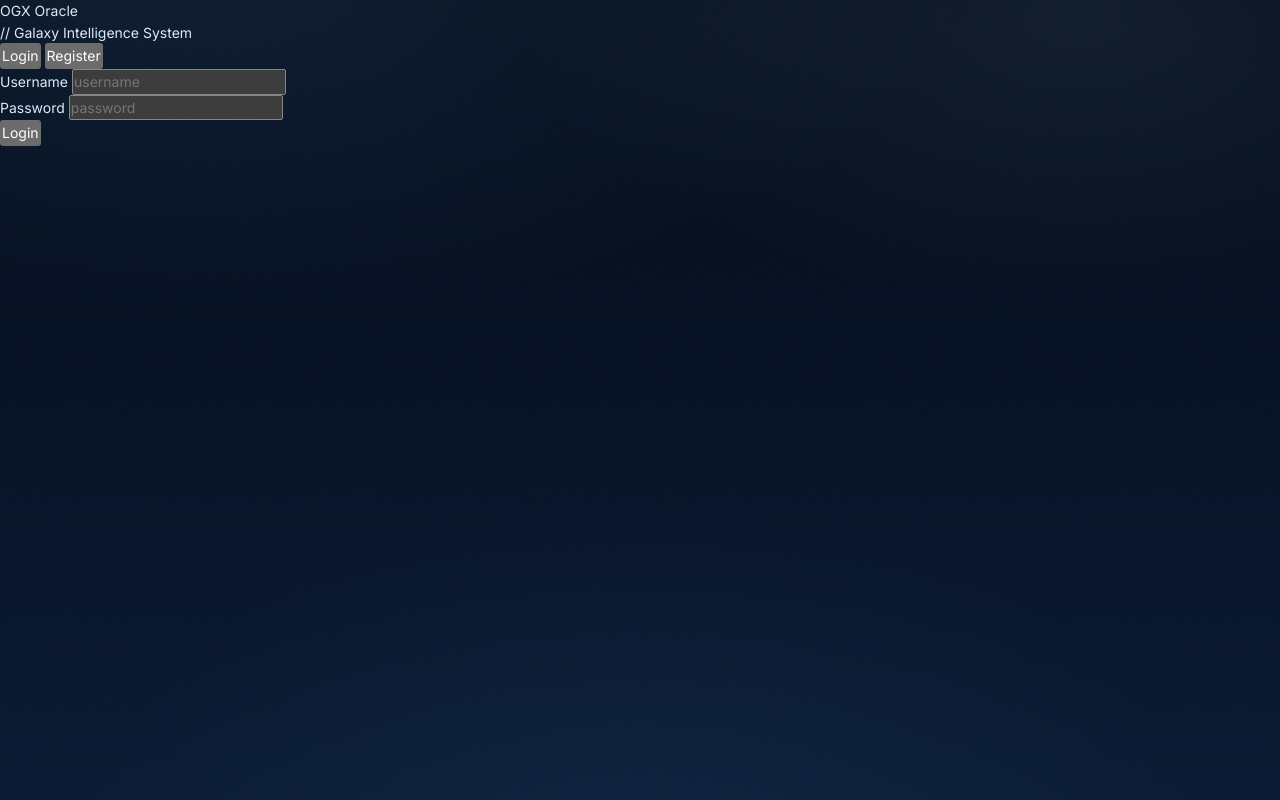
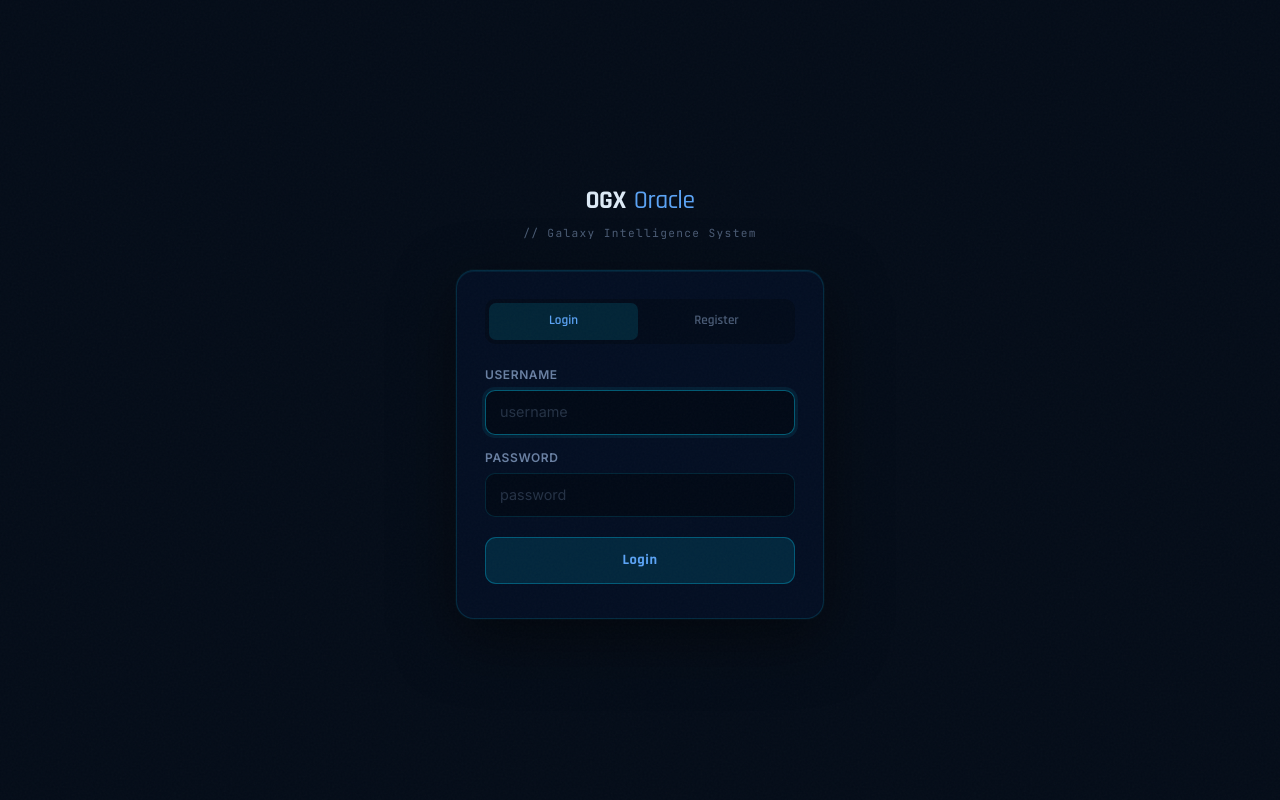
Before and after one commit to Gurgenbaba/ogx-oraclev2, a FastAPI app: page /login in a window 1280 px wide. Run offline with FastAPI, Linux system fonts and the light colour scheme.

Commit message:
fix: add login.css, add .psg-hidden CSS

```diff
--- /dev/null
+++ b/app/static/login.css
@@ -0,0 +1,265 @@
+/* app/static/login.css — Login/Register page */
+
+*, *::before, *::after { box-sizing: border-box; }
+
+body {
+  margin: 0;
+  min-height: 100vh;
+  display: flex;
+  align-items: center;
+  justify-content: center;
+  background: var(--bg-0, #040d1a);
+  font-family: var(--font-body, 'Inter', sans-serif);
+}
+
+/* ── Wrapper ── */
+.login-wrap {
+  width: 100%;
+  max-width: 400px;
+  padding: 24px 16px;
+}
+
+/* ── Logo ── */
+.login-logo {
+  text-align: center;
+  margin-bottom: 28px;
+}
+.login-logo a { text-decoration: none; }
+.brand-row {
+  display: flex;
+  align-items: baseline;
+  justify-content: center;
+  gap: 8px;
+  margin-bottom: 4px;
+}
+.brand-row .ogx {
+  font-family: var(--font-head, 'Space Grotesk', sans-serif);
+  font-size: 1.6rem;
+  font-weight: 800;
+  color: var(--text-0, #e8f4ff);
+  letter-spacing: -.02em;
+}
+.brand-row .oracle {
+  font-family: var(--font-head, 'Space Grotesk', sans-serif);
+  font-size: 1.6rem;
+  font-weight: 400;
+  color: var(--acc-0, #00d4ff);
+  letter-spacing: -.02em;
+}
+.tagline {
+  display: block;
+  font-family: var(--font-mono, 'JetBrains Mono', monospace);
+  font-size: .7rem;
+  color: var(--text-3, rgba(180,210,255,.3));
+  letter-spacing: .12em;
+}
+
+/* ── Card ── */
+.login-card {
+  background: rgba(4,16,36,.92);
+  border: 1px solid rgba(0,212,255,.14);
+  border-radius: 18px;
+  padding: 28px 28px 24px;
+  box-shadow:
+    0 20px 60px rgba(0,0,0,.5),
+    0 0 0 1px rgba(0,212,255,.04),
+    inset 0 1px 0 rgba(0,212,255,.08);
+}
+
+/* ── Tabs ── */
+.login-tabs {
+  display: flex;
+  gap: 4px;
+  margin-bottom: 22px;
+  background: rgba(0,0,0,.25);
+  border-radius: 10px;
+  padding: 4px;
+}
+.login-tab {
+  flex: 1;
+  padding: 8px 12px;
+  border: none;
+  border-radius: 7px;
+  background: transparent;
+  color: var(--text-3, rgba(180,210,255,.4));
+  font-family: var(--font-head, 'Space Grotesk', sans-serif);
+  font-size: .82rem;
+  font-weight: 600;
+  cursor: pointer;
+  transition: background .15s, color .15s;
+}
+.login-tab.active {
+  background: rgba(0,212,255,.12);
+  color: var(--acc-0, #00d4ff);
+}
+.login-tab:hover:not(.active) {
+  color: var(--text-1, rgba(220,235,255,.8));
+}
+
+/* ── Fields ── */
+.login-field {
+  margin-bottom: 14px;
+}
+.login-field-last { margin-bottom: 20px; }
+.login-field label {
+  display: block;
+  font-size: .75rem;
+  font-weight: 600;
+  color: var(--text-2, rgba(180,210,255,.55));
+  margin-bottom: 6px;
+  letter-spacing: .05em;
+  text-transform: uppercase;
+}
+.login-field input {
+  width: 100%;
+  padding: 10px 14px;
+  background: rgba(0,0,0,.35);
+  border: 1px solid rgba(0,212,255,.14);
+  border-radius: 10px;
+  color: var(--text-0, #e8f4ff);
+  font-family: var(--font-body, 'Inter', sans-serif);
+  font-size: .9rem;
+  outline: none;
+  transition: border-color .15s, box-shadow .15s;
+}
+.login-field input:focus {
+  border-color: rgba(0,212,255,.4);
+  box-shadow: 0 0 0 3px rgba(0,212,255,.08);
+}
+.login-field input::placeholder { color: rgba(180,210,255,.2); }
+
+/* ── Policy ── */
+.login-policy {
+  font-family: var(--font-mono, 'JetBrains Mono', monospace);
+  font-size: .7rem;
+  color: var(--text-3, rgba(180,210,255,.3));
+  margin-bottom: 16px;
+}
+
+/* ── Buttons ── */
+.login-btn {
+  display: block;
+  width: 100%;
+  padding: 11px 16px;
+  border-radius: 11px;
+  border: 1px solid rgba(0,212,255,.3);
+  background: rgba(0,212,255,.12);
+  color: var(--acc-0, #00d4ff);
+  font-family: var(--font-head, 'Space Grotesk', sans-serif);
+  font-size: .9rem;
+  font-weight: 700;
+  text-align: center;
+  text-decoration: none;
+  cursor: pointer;
+  letter-spacing: .04em;
+  transition: background .15s, border-color .15s, box-shadow .15s;
+  margin-bottom: 10px;
+}
+.login-btn:hover {
+  background: rgba(0,212,255,.2);
+  border-color: rgba(0,212,255,.5);
+  box-shadow: 0 4px 16px rgba(0,212,255,.15);
+}
+.login-btn-ghost {
+  background: rgba(0,0,0,.2);
+  border-color: rgba(0,212,255,.12);
+  color: var(--text-2, rgba(180,210,255,.55));
+}
+.login-btn-ghost:hover {
+  background: rgba(0,212,255,.06);
+  border-color: rgba(0,212,255,.25);
+  color: var(--acc-0, #00d4ff);
+}
+
+/* ── Error ── */
+.login-error {
+  background: rgba(255,60,60,.08);
+  border: 1px solid rgba(255,60,60,.2);
+  border-radius: 8px;
+  padding: 9px 13px;
+  color: #ff8080;
+  font-size: .82rem;
+  margin-bottom: 14px;
+  display: none;
+}
+.login-error.visible { display: block; }
+
+/* ── Token pane ── */
+.success-head {
+  display: flex;
+  align-items: center;
+  gap: 14px;
+  margin-bottom: 18px;
+}
+.success-icon {
+  width: 40px;
+  height: 40px;
+  border-radius: 50%;
+  background: rgba(0,212,255,.12);
+  border: 1px solid rgba(0,212,255,.25);
+  display: flex;
+  align-items: center;
+  justify-content: center;
+  color: var(--acc-0, #00d4ff);
+  font-size: 1.1rem;
+  flex-shrink: 0;
+}
+.success-title {
+  font-family: var(--font-head, 'Space Grotesk', sans-serif);
+  font-size: 1rem;
+  font-weight: 700;
+  color: var(--text-0, #e8f4ff);
+}
+.success-sub {
+  font-size: .78rem;
+  color: var(--text-3, rgba(180,210,255,.35));
+  margin-top: 2px;
+}
+.token-box {
+  margin-bottom: 16px;
+}
+.token-box-label {
+  font-family: var(--font-mono, 'JetBrains Mono', monospace);
+  font-size: .68rem;
+  color: rgba(0,212,255,.4);
+  letter-spacing: .1em;
+  text-transform: uppercase;
+  margin-bottom: 6px;
+}
+.token-box-ta {
+  width: 100%;
+  height: 80px;
+  background: rgba(0,0,0,.4);
+  border: 1px solid rgba(0,212,255,.12);
+  border-radius: 10px;
+  padding: 10px 12px;
+  color: rgba(180,230,255,.8);
+  font-family: var(--font-mono, 'JetBrains Mono', monospace);
+  font-size: .72rem;
+  resize: none;
+  outline: none;
+  word-break: break-all;
+  line-height: 1.5;
+}
+.token-box-hint {
+  font-size: .7rem;
+  color: var(--text-3, rgba(180,210,255,.3));
+  margin-top: 6px;
+  font-family: var(--font-mono, 'JetBrains Mono', monospace);
+}
+.success-actions {
+  display: flex;
+  gap: 8px;
+}
+.success-actions .login-btn { flex: 1; margin-bottom: 0; }
+.success-copied {
+  text-align: center;
+  font-size: .78rem;
+  color: var(--acc-0, #00d4ff);
+  font-family: var(--font-mono, 'JetBrains Mono', monospace);
+  margin-top: 8px;
+  min-height: 18px;
+  opacity: 0;
+  transition: opacity .2s;
+}
+.success-copied.visible { opacity: 1; }
--- a/app/static/prestige.css
+++ b/app/static/prestige.css
@@ -1,3 +1,5 @@
+.psg-hidden { display: none !important; }
+
 /* app/static/prestige.css — Oracle Prestige page styles */
 
 .psg-wrap {
```
